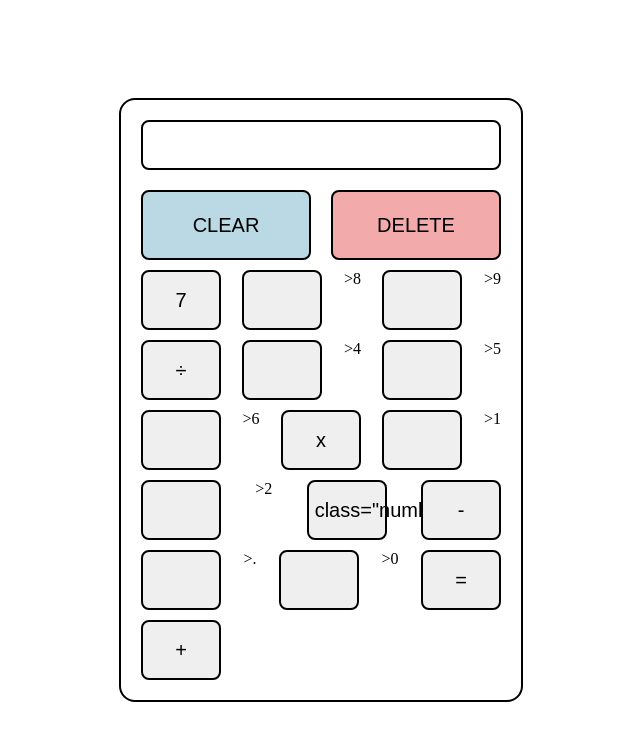
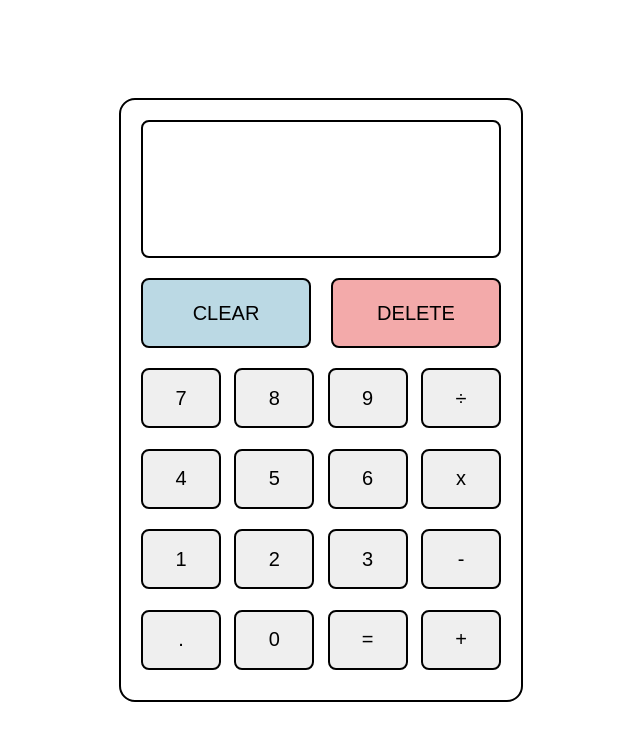
Before and after one commit to yari-dewalt/Calculator-Project, a plain HTML site: page index.html in a window 1280 px wide. Shown: the whole page, without its empty margins (319-959 px from the left). Drawn offline with Linux system fonts and the light colour scheme.

Commit message:
Fix button class name typos

```diff
--- a/index.html
+++ b/index.html
@@ -14,19 +14,19 @@
                 <button id="btn-clear">CLEAR</button>
                 <button id="btn-delete">DELETE</button>
                 <button class="number">7</button>
-                <button class="number"></button>>8</button>
-                <button class="number"></button>>9</button>
+                <button class="number">8</button>
+                <button class="number">9</button>
                 <button class="operator">÷</button>
-                <button class="number"></button>>4</button>
-                <button class="number"></button>>5</button>
-                <button class="number"></button>>6</button>
+                <button class="number">4</button>
+                <button class="number">5</button>
+                <button class="number">6</button>
                 <button class="operator">x</button>
-                <button class="number"></button>>1</button>
-                <button class="number"></button>>2</button>
-                <button> class="number">3</button>
+                <button class="number">1</button>
+                <button class="number">2</button>
+                <button class="number">3</button>
                 <button class="operator">-</button>
-                <button class="number"></button>>.</button>
-                <button class="number"></button>>0</button>
+                <button class="number">.</button>
+                <button class="number">0</button>
                 <button class="operator" id="equal">=</button>
                 <button class="operator">+</button>
             </div>
```
